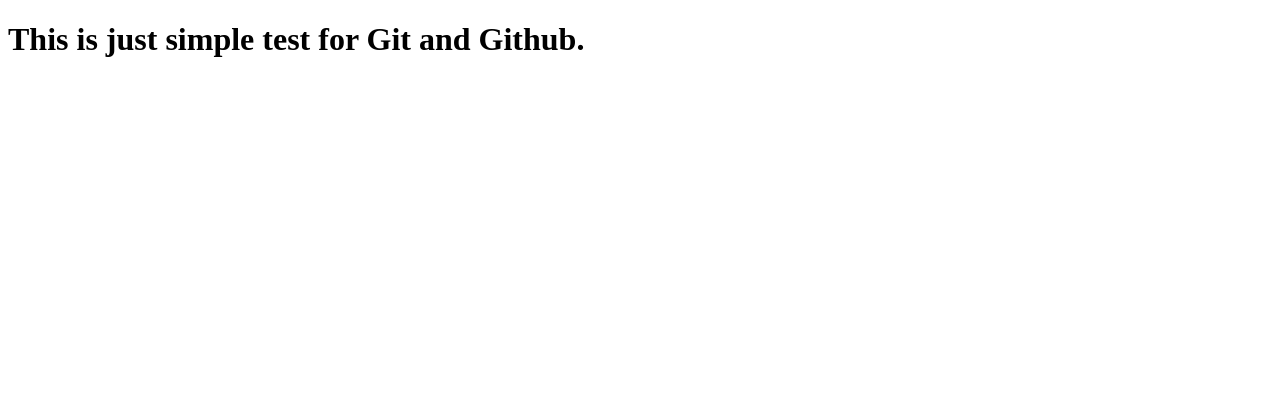
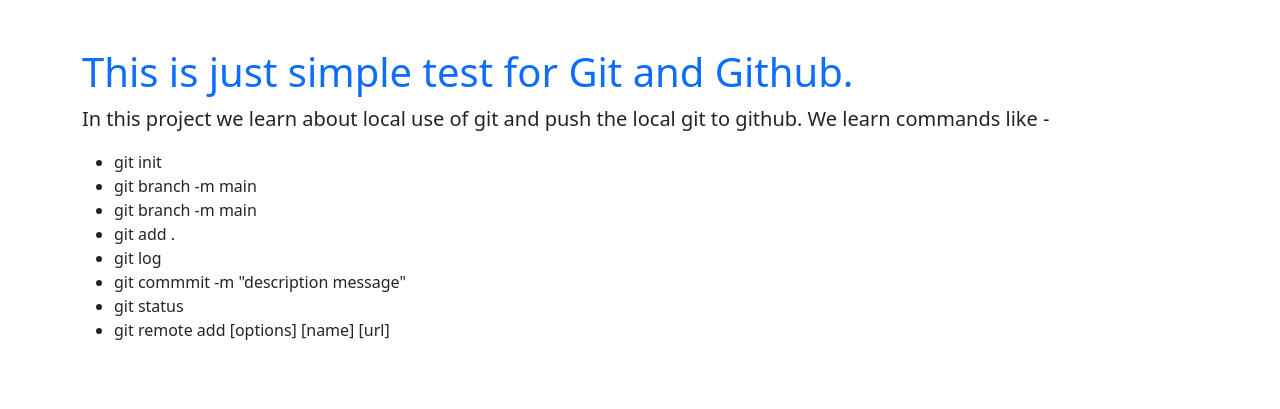
Before and after one commit to khandakershahi/git-test-project, a plain HTML site: page index.html in a window 1280 px wide. Drawn offline with nearby package versions, Linux system fonts and the light colour scheme.

Commit message:
add git command list

```diff
--- a/index.html
+++ b/index.html
@@ -4,9 +4,44 @@
     <meta charset="UTF-8">
     <meta name="viewport" content="width=device-width, initial-scale=1.0">
     <title>Git Test Project</title>
+     <!-- bootstrap cdn  -->
+     <link href="https://cdn.jsdelivr.net/npm/bootstrap@5.3.5/dist/css/bootstrap.min.css" rel="stylesheet"
+     integrity="sha384-SgOJa3DmI69IUzQ2PVdRZhwQ+dy64/BUtbMJw1MZ8t5HZApcHrRKUc4W0kG879m7" crossorigin="anonymous">
+ <link rel="stylesheet" href="https://cdn.jsdelivr.net/npm/bootstrap-icons@1.11.3/font/bootstrap-icons.min.css">
+ <!-- custom style -->
     <link rel="stylesheet" href="./style.css">
 </head>
 <body>
-    <h1>This is just simple test for Git and Github.</h1>
+    <section class="py-5">
+        <div class="container">
+            <div class="row">
+                <div class="col">
+                    <h1 class="text-primary">This is just simple test for Git and Github.</h1>
+                    <p class="text-dark lead">
+                        In this project we learn about local use of git and push the local git to github. We learn commands like -
+                        <ul>
+                            <li>git init</li>
+                            <li>git branch -m main</li>
+                            <li>git branch -m main</li>
+                            <li>git add .</li>
+                            <li>git log</li>
+                            <li>git commmit -m "description message"</li>
+                            <li>git status</li>
+                            <li>git remote add [options] [name] [url]</li>
+                        </ul>
+                    </p>
+
+                </div>
+            </div>
+        </div>
+    </section>
+
+<!-- bootstrap JS script  -->
+    <script src="https://cdn.jsdelivr.net/npm/@popperjs/core@2.11.8/dist/umd/popper.min.js"
+    integrity="sha384-I7E8VVD/ismYTF4hNIPjVp/Zjvgyol6VFvRkX/vR+Vc4jQkC+hVqc2pM8ODewa9r" crossorigin="anonymous">
+</script>
+<script src="https://cdn.jsdelivr.net/npm/bootstrap@5.3.5/dist/js/bootstrap.min.js"
+    integrity="sha384-VQqxDN0EQCkWoxt/0vsQvZswzTHUVOImccYmSyhJTp7kGtPed0Qcx8rK9h9YEgx+" crossorigin="anonymous">
+</script>
 </body>
 </html>
--- a/style.css
+++ b/style.css
@@ -0,0 +1,5 @@
+*{
+    padding: auto;
+    margin: auto;
+    box-sizing: border-box;
+}
```
Also changed, not shown: 1 other file.
